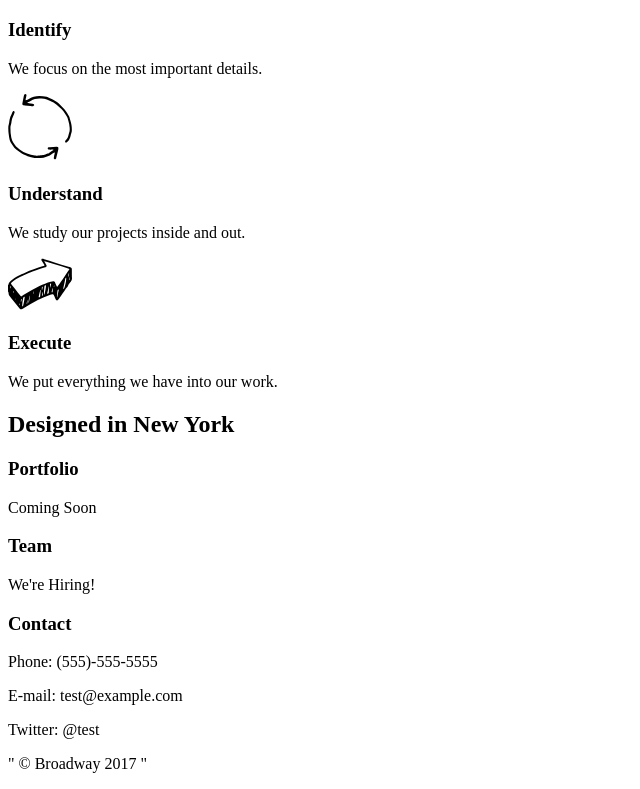
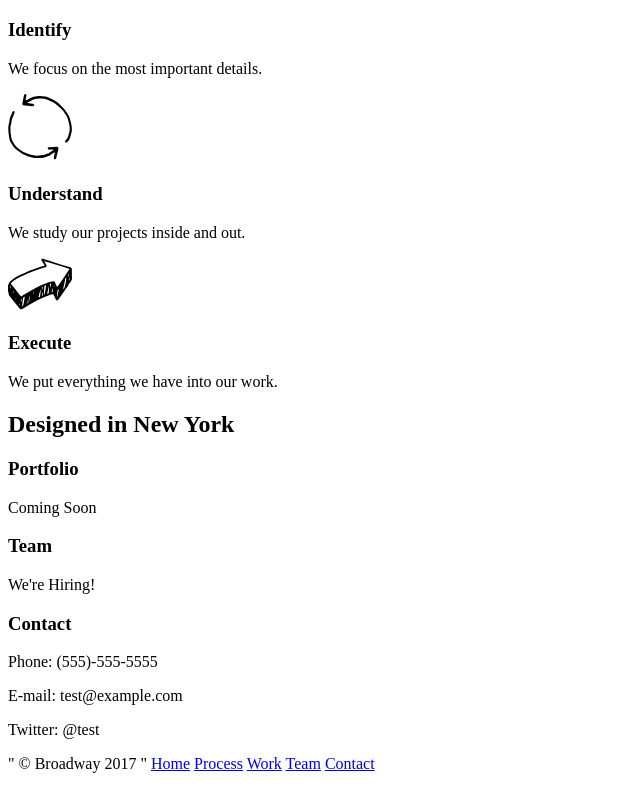
Before and after one commit to bosatsu/codecademy_wesites_broadway, a plain HTML site: page index.html in a window 1280 px wide. Shown: the part 339-1128 px from the top of the page, without its empty margins (0-640 px from the left). Drawn offline with Linux system fonts and the light colour scheme.

Commit message:
Add footer to index.html.

```diff
--- a/index.html
+++ b/index.html
@@ -72,10 +72,13 @@
       <p>
       "
         © Broadway 2017
-        "</p>
-
+      "
+      <a href="#header">Home</a>
+      <a href="#process">Process</a>
+      <a href="#work">Work</a>
+      <a href="#team">Team</a>
+      <a href="#contact">Contact</a>
+      </p>
     </div>
-
-
   </body>
 </html>
```
